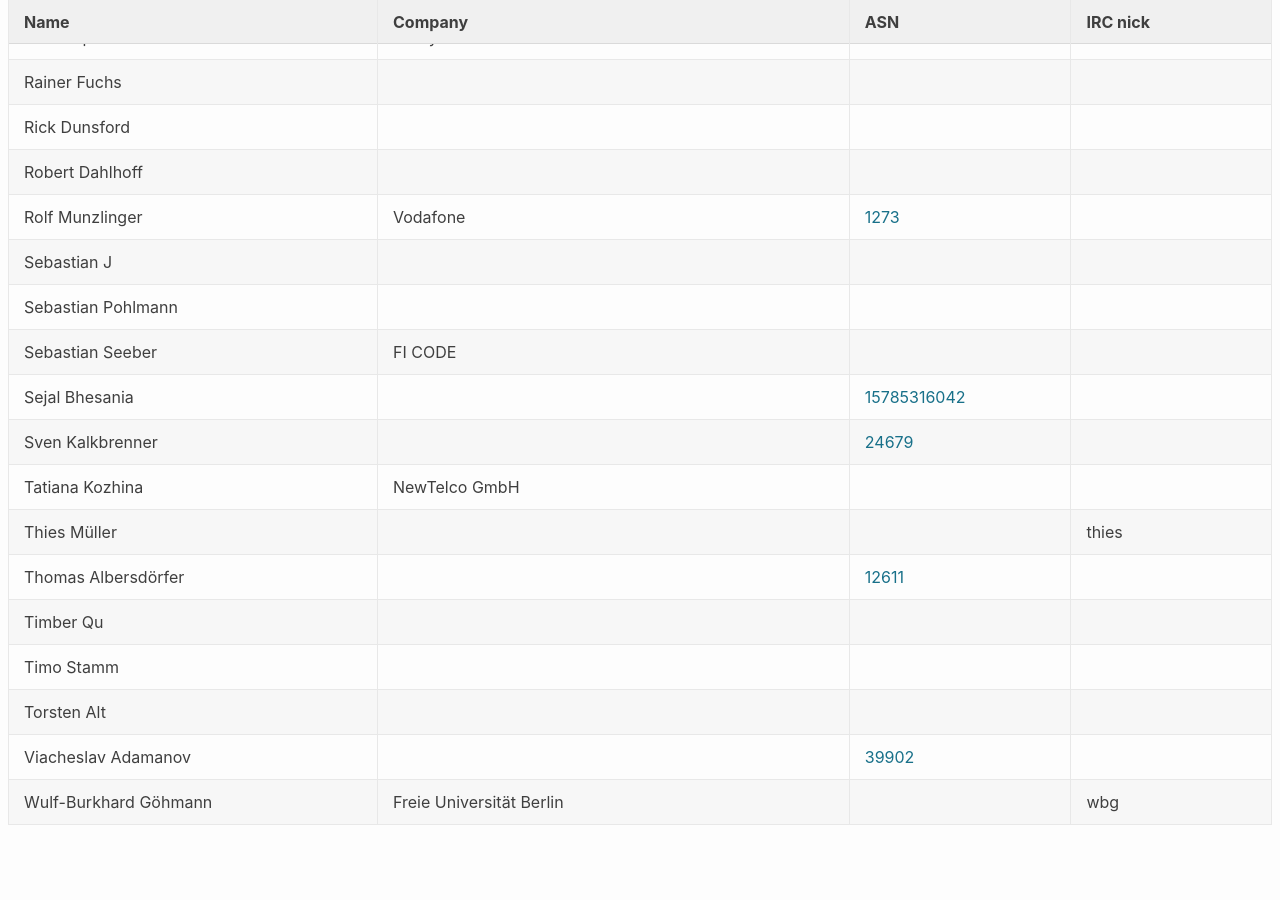
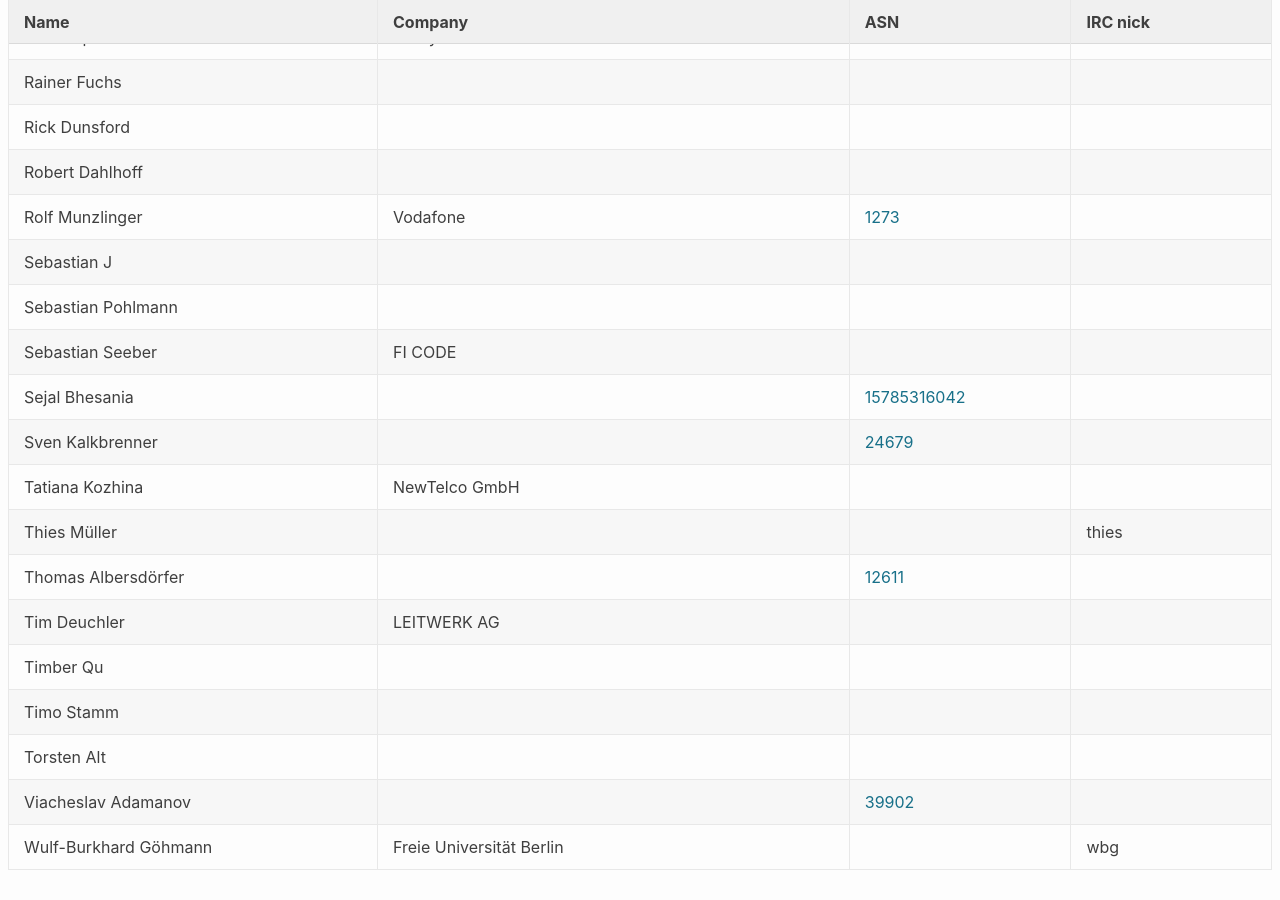
Before and after one commit to denog/pretix-attendeelist, a Jekyll site: the page built from denog15/index.md, in a window 1280 px wide and 900 px high, scrolled down 22217 px. Built offline with Jekyll 4.4.1, drawn with Linux system fonts in a browser that asks for light colours; before the commit the page ends 23072 px from its top, so only the background shows below that.

Commit message:
Latest data: Fri Nov 10 10:10:48 UTC 2023

```diff
--- a/_data/attendees_denog15_online.json
+++ b/_data/attendees_denog15_online.json
@@ -336,6 +336,12 @@
     "asn": null
   },
   {
+    "name": "Tim Deuchler",
+    "company": "LEITWERK AG",
+    "irc": null,
+    "asn": null
+  },
+  {
     "name": "Timo Stamm",
     "company": null,
     "irc": null,
```
